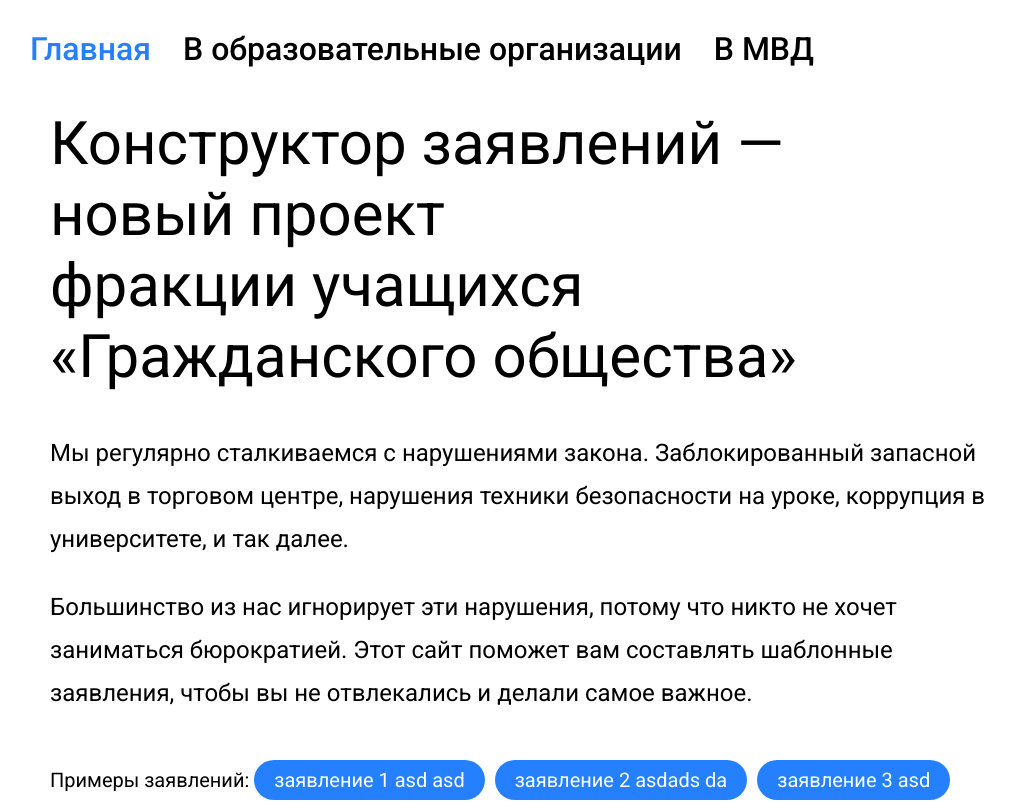
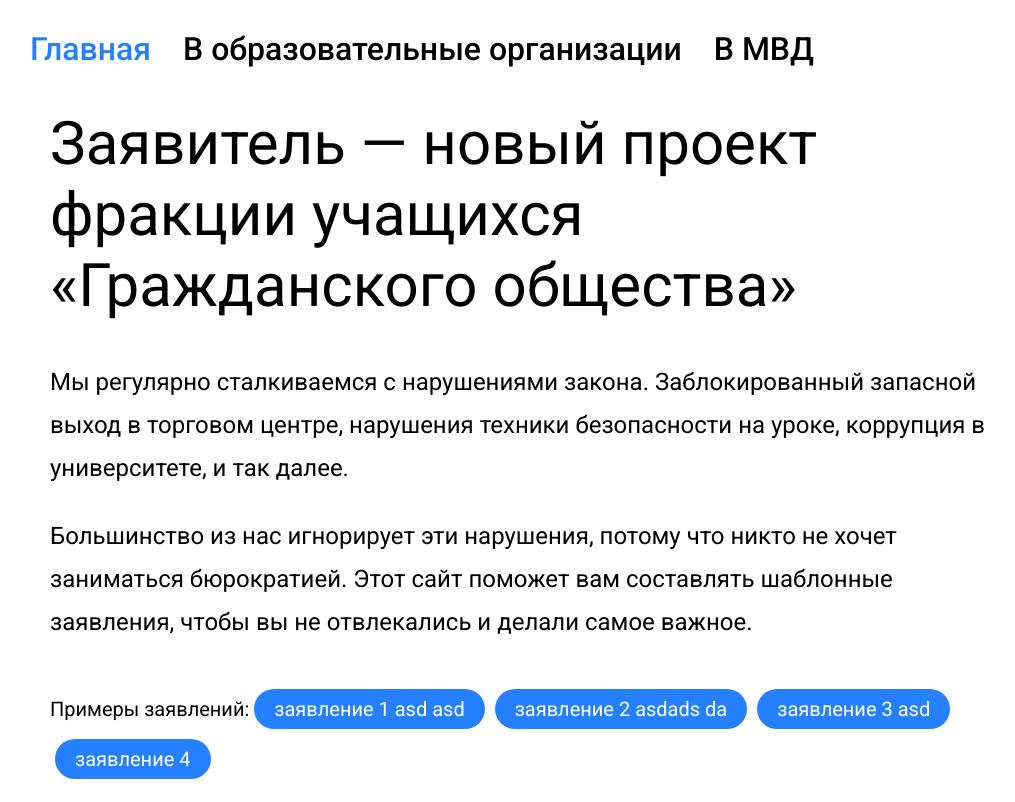
Before and after one commit to e965/civsoc-appeal-constructor, a React (Create React App) app: page /edu#/index in a window 1280 px wide. Shown: the top 802 px of the page, without its empty margins (120-1135 px from the left). Built offline with nearby package versions, Linux system fonts and the light colour scheme.

Commit message:
смена названия

```diff
--- a/public/index.html
+++ b/public/index.html
@@ -5,7 +5,7 @@
         <meta name="viewport" content="width=device-width, initial-scale=1" />
         <meta name="theme-color" content="#ffffff" />
 
-        <title>Конструктор обращений</title>
+        <title>Заявитель</title>
         <meta name="description" content="Проект Молодёжного Гражданского Общества" />
 
         <link rel="icon" href="%PUBLIC_URL%/favicon.png" />
--- a/src/components/Pages/Main/MainPage.tsx
+++ b/src/components/Pages/Main/MainPage.tsx
@@ -7,7 +7,7 @@ const MainPage: React.FC = () => {
     return (
         <div className="page page--index">
             <div className="page--index__tagline">
-                <span>Конструктор заявлений</span> — <span>новый проект</span> <span>фракции учащихся</span>{' '}
+                <span>Заявитель</span> — <span>новый проект</span> <span>фракции учащихся</span>{' '}
                 <span>
                     <q>Гражданского общества</q>
                 </span>
```
